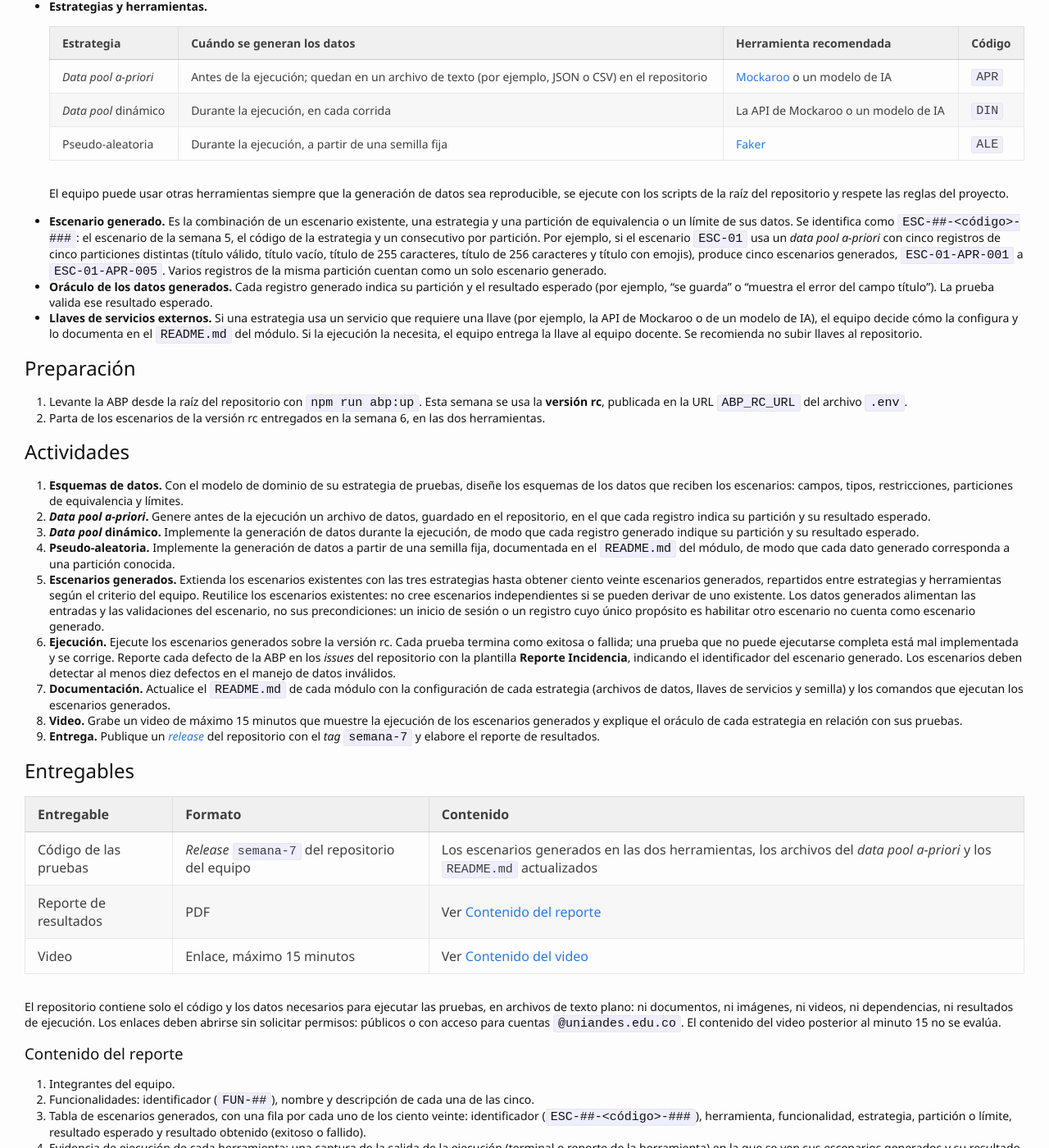
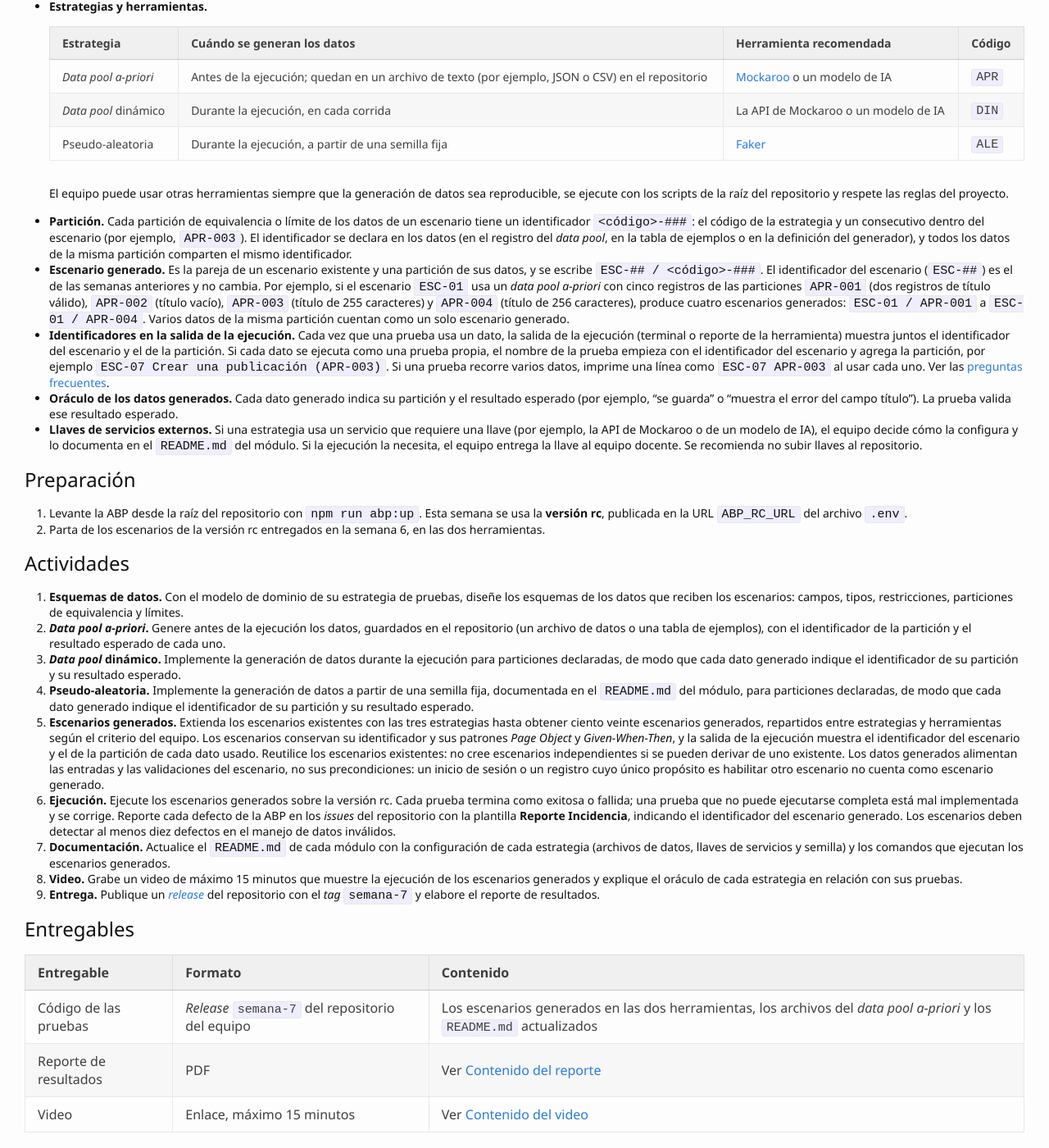
Before and after one commit to TiCSw/mt1_guias_pruebas, a Jekyll site: the page built from docs/semanas/semana7.md, in a window 1280 px wide and 1400 px high, scrolled down 737 px. Shown: the whole window at 82% size. Built offline with Jekyll 4.4.1, drawn with Linux system fonts in a browser that asks for light colours; some web fonts are replaced; our own code applies the rules of GitHub Pages for plain Markdown files; comment, search, counter and statistics services are not loaded; some of the changed text lies outside the part shown.

Commit message:
docs(semanas): week 7 scenario and partition identifiers, with Cypress and Kraken examples

````diff
--- a/docs/semanas/semana7.md
+++ b/docs/semanas/semana7.md
@@ -35,16 +35,27 @@ de entradas.
 
   El equipo puede usar otras herramientas siempre que la generación de datos sea reproducible, se
   ejecute con los scripts de la raíz del repositorio y respete las reglas del proyecto.
-- **Escenario generado.** Es la combinación de un escenario existente, una estrategia y una partición
-  de equivalencia o un límite de sus datos. Se identifica como `ESC-##-<código>-###`: el escenario de
-  la semana 5, el código de la estrategia y un consecutivo por partición. Por ejemplo, si el escenario
-  `ESC-01` usa un _data pool a-priori_ con cinco registros de cinco particiones distintas (título
-  válido, título vacío, título de 255 caracteres, título de 256 caracteres y título con emojis),
-  produce cinco escenarios generados, `ESC-01-APR-001` a `ESC-01-APR-005`. Varios registros de la
-  misma partición cuentan como un solo escenario generado.
-- **Oráculo de los datos generados.** Cada registro generado indica su partición y el resultado
-  esperado (por ejemplo, "se guarda" o "muestra el error del campo título"). La prueba valida ese
-  resultado esperado.
+- **Partición.** Cada partición de equivalencia o límite de los datos de un escenario tiene un
+  identificador `<código>-###`: el código de la estrategia y un consecutivo dentro del escenario (por
+  ejemplo, `APR-003`). El identificador se declara en los datos (en el registro del _data pool_, en la
+  tabla de ejemplos o en la definición del generador), y todos los datos de la misma partición
+  comparten el mismo identificador.
+- **Escenario generado.** Es la pareja de un escenario existente y una partición de sus datos, y se
+  escribe `ESC-## / <código>-###`. El identificador del escenario (`ESC-##`) es el de las semanas
+  anteriores y no cambia. Por ejemplo, si el escenario `ESC-01` usa un _data pool a-priori_ con cinco
+  registros de las particiones `APR-001` (dos registros de título válido), `APR-002` (título vacío),
+  `APR-003` (título de 255 caracteres) y `APR-004` (título de 256 caracteres), produce cuatro
+  escenarios generados: `ESC-01 / APR-001` a `ESC-01 / APR-004`. Varios datos de la misma partición
+  cuentan como un solo escenario generado.
+- **Identificadores en la salida de la ejecución.** Cada vez que una prueba usa un dato, la salida de
+  la ejecución (terminal o reporte de la herramienta) muestra juntos el identificador del escenario y
+  el de la partición. Si cada dato se ejecuta como una prueba propia, el nombre de la prueba empieza
+  con el identificador del escenario y agrega la partición, por ejemplo
+  `ESC-07 Crear una publicación (APR-003)`. Si una prueba recorre varios datos, imprime una línea como
+  `ESC-07 APR-003` al usar cada uno. Ver las [preguntas frecuentes](#preguntas-frecuentes).
+- **Oráculo de los datos generados.** Cada dato generado indica su partición y el resultado esperado
+  (por ejemplo, "se guarda" o "muestra el error del campo título"). La prueba valida ese resultado
+  esperado.
 - **Llaves de servicios externos.** Si una estrategia usa un servicio que requiere una llave (por
   ejemplo, la API de Mockaroo o de un modelo de IA), el equipo decide cómo la configura y lo documenta
   en el `README.md` del módulo. Si la ejecución la necesita, el equipo entrega la llave al equipo
@@ -61,15 +72,20 @@ de entradas.
 1. **Esquemas de datos.** Con el modelo de dominio de su estrategia de pruebas, diseñe los esquemas
    de los datos que reciben los escenarios: campos, tipos, restricciones, particiones de equivalencia
    y límites.
-2. **_Data pool a-priori_.** Genere antes de la ejecución un archivo de datos, guardado en el
-   repositorio, en el que cada registro indica su partición y su resultado esperado.
-3. **_Data pool_ dinámico.** Implemente la generación de datos durante la ejecución, de modo que cada
-   registro generado indique su partición y su resultado esperado.
+2. **_Data pool a-priori_.** Genere antes de la ejecución los datos, guardados en el repositorio (un
+   archivo de datos o una tabla de ejemplos), con el identificador de la partición y el resultado
+   esperado de cada uno.
+3. **_Data pool_ dinámico.** Implemente la generación de datos durante la ejecución para particiones
+   declaradas, de modo que cada dato generado indique el identificador de su partición y su resultado
+   esperado.
 4. **Pseudo-aleatoria.** Implemente la generación de datos a partir de una semilla fija, documentada
-   en el `README.md` del módulo, de modo que cada dato generado corresponda a una partición conocida.
+   en el `README.md` del módulo, para particiones declaradas, de modo que cada dato generado indique
+   el identificador de su partición y su resultado esperado.
 5. **Escenarios generados.** Extienda los escenarios existentes con las tres estrategias hasta obtener
    ciento veinte escenarios generados, repartidos entre estrategias y herramientas según el criterio
-   del equipo. Reutilice los escenarios existentes: no cree escenarios independientes si se pueden
+   del equipo. Los escenarios conservan su identificador y sus patrones _Page Object_ y
+   _Given-When-Then_, y la salida de la ejecución muestra el identificador del escenario y el de la
+   partición de cada dato usado. Reutilice los escenarios existentes: no cree escenarios independientes si se pueden
    derivar de uno existente. Los datos generados alimentan las entradas y las validaciones del
    escenario, no sus precondiciones: un inicio de sesión o un registro cuyo único propósito es
    habilitar otro escenario no cuenta como escenario generado.
@@ -104,9 +120,9 @@ Los enlaces deben abrirse sin solicitar permisos: públicos o con acceso para cu
 
 1. Integrantes del equipo.
 2. Funcionalidades: identificador (`FUN-##`), nombre y descripción de cada una de las cinco.
-3. Tabla de escenarios generados, con una fila por cada uno de los ciento veinte: identificador
-   (`ESC-##-<código>-###`), herramienta, funcionalidad, estrategia, partición o límite, resultado
-   esperado y resultado obtenido (exitoso o fallido).
+3. Tabla de escenarios generados, con una fila por cada uno de los ciento veinte: escenario
+   (`ESC-##`), partición (`<código>-###`), herramienta, funcionalidad, estrategia, descripción de la
+   partición o el límite, resultado esperado y resultado obtenido (exitoso o fallido).
 4. Evidencia de ejecución de cada herramienta: una captura de la salida de la ejecución (terminal o
    reporte de la herramienta) en la que se ven sus escenarios generados y su resultado.
 5. Estrategias: cómo se integró cada estrategia en los escenarios, la herramienta usada, el esquema
@@ -126,27 +142,29 @@ La evaluación sigue las [reglas de juego](reglas) del proyecto, incluidas sus _
 
 ### 1. Escenarios generados [55 puntos]
 
-- **1.1 Escenarios generados [10 puntos].** El repositorio contiene ciento veinte escenarios
-  generados, cada uno con su identificador `ESC-##-<código>-###` y una partición o un límite distinto
-  de los demás escenarios generados del mismo escenario y estrategia. Se ejecutan sobre la versión rc
-  con los scripts de la raíz del repositorio y terminan como exitosos, o como fallidos con su defecto
-  reportado como incidencia.
-- **1.2 _Data pool a-priori_ [15 puntos].** Los escenarios `APR` toman sus datos de un archivo
-  generado antes de la ejecución y guardado en el repositorio. Cada registro indica su partición y su
-  resultado esperado, y la prueba valida ese resultado.
-- **1.3 _Data pool_ dinámico [15 puntos].** Los escenarios `DIN` generan sus datos durante la
-  ejecución. Cada registro generado indica su partición y su resultado esperado, y la prueba valida
-  ese resultado.
-- **1.4 Pseudo-aleatoria [15 puntos].** Los escenarios `ALE` generan sus datos a partir de la semilla
-  documentada en el `README.md` del módulo; cada dato corresponde a una partición conocida, y dos
-  ejecuciones con esa semilla usan los mismos datos.
+- **1.1 Escenarios generados [10 puntos].** La ejecución sobre la versión rc, con los scripts de la
+  raíz del repositorio, muestra ciento veinte escenarios generados distintos (parejas de escenario
+  `ESC-##` y partición `<código>-###`), cada partición declarada en los datos con una clase de
+  equivalencia o un límite distinto de las demás particiones del mismo escenario. Los escenarios
+  terminan como exitosos, o como fallidos con su defecto reportado como incidencia.
+- **1.2 _Data pool a-priori_ [15 puntos].** Los escenarios generados `APR` toman sus datos de un
+  archivo o una tabla de ejemplos generados antes de la ejecución y guardados en el repositorio. Cada
+  dato indica el identificador de su partición y su resultado esperado, y la prueba valida ese
+  resultado.
+- **1.3 _Data pool_ dinámico [15 puntos].** Los escenarios generados `DIN` generan sus datos durante
+  la ejecución. Cada dato generado indica el identificador de su partición y su resultado esperado, y
+  la prueba valida ese resultado.
+- **1.4 Pseudo-aleatoria [15 puntos].** Los escenarios generados `ALE` generan sus datos a partir de
+  la semilla documentada en el `README.md` del módulo. Cada dato indica el identificador de su
+  partición y su resultado esperado, y dos ejecuciones con esa semilla usan los mismos datos.
 
 ### 2. Reporte de resultados [35 puntos]
 
 - **2.1 Funcionalidades [5 puntos, 1 por funcionalidad].** Las cinco funcionalidades tienen
   identificador (`FUN-##`), nombre y descripción.
 - **2.2 Tabla de escenarios generados [5 puntos].** La tabla contiene los ciento veinte escenarios
-  generados con todos sus campos diligenciados y con los mismos identificadores del código.
+  generados con todos sus campos diligenciados y con los mismos identificadores de escenario y de
+  partición que la ejecución.
 - **2.3 Evidencia de ejecución [5 puntos].** El reporte incluye, para cada herramienta, una captura de
   la salida de su ejecución en la que se ven sus escenarios generados y su resultado.
 - **2.4 Estrategias y oráculos [10 puntos].** El reporte explica, para cada estrategia, cómo se
@@ -164,3 +182,58 @@ La evaluación sigue las [reglas de juego](reglas) del proyecto, incluidas sus _
 - **3.2 Oráculos [6 puntos, 2 por estrategia].** El video explica el oráculo de la estrategia: cómo se
   define el resultado esperado de cada partición y cómo lo valida la prueba, con un ejemplo de un
   escenario generado.
+
+## Preguntas frecuentes
+
+### ¿Cómo se ve un escenario generado en Cypress?
+
+Una opción es ejecutar cada dato como una prueba propia. El _data pool a-priori_ es un archivo JSON
+en el que cada registro declara su partición y su resultado esperado; la prueba recorre los registros
+y crea una prueba por registro, cuyo nombre agrega la partición:
+
+```javascript
+// cypress/data/esc-07.json
+// [{ "particion": "APR-001", "titulo": "Lanzamiento", "esperado": "se guarda" },
+//  { "particion": "APR-002", "titulo": "",            "esperado": "error en el título" }, …]
+import registros from "../data/esc-07.json";
+
+registros.forEach(({ particion, titulo, esperado }) => {
+  it(`ESC-07 Crear una publicación (${particion})`, () => {
+    // Given: el administrador está en el editor de publicaciones (Page Object)
+    // When: escribe el título del registro y guarda
+    // Then: el editor muestra el resultado esperado del registro
+  });
+});
+```
+
+La salida muestra `ESC-07 Crear una publicación (APR-001)`, `… (APR-002)`, etc. Si en cambio una
+sola prueba recorre todos los registros, la prueba imprime la pareja al usar cada uno, con una tarea
+que escribe en la terminal (`cy.log` no aparece en ella):
+
+```javascript
+// cypress.config.js: setupNodeEvents(on) { on("task", { log(mensaje) { console.log(mensaje); return null; } }); }
+cy.task("log", `ESC-07 ${particion}`);
+```
+
+### ¿Y en Kraken?
+
+Un `Scenario Outline` con una tabla de ejemplos ejecuta cada fila como un escenario propio. La tabla
+es el _data pool a-priori_ (queda en el repositorio, en el archivo `.feature`), y el nombre del
+escenario incluye la columna de la partición:
+
+```gherkin
+@user1 @web
+Scenario Outline: ESC-27 Crear una etiqueta (<particion>)
+  Given I am logged in as the administrator
+  When I create a tag named "<nombre>"
+  Then I should see "<esperado>"
+
+  Examples:
+    | particion | nombre    | esperado                     |
+    | APR-001   | Noticias  | la etiqueta se guarda        |
+    | APR-002   |           | error en el nombre           |
+```
+
+Cada fila aparece en la salida como `ESC-27 Crear una etiqueta (APR-001)`, `… (APR-002)`. Para los
+datos generados durante la ejecución (dinámico o pseudo-aleatorio), el paso que genera el dato puede
+imprimir la pareja con `console.log`, por ejemplo `ESC-27 DIN-004`.
````
